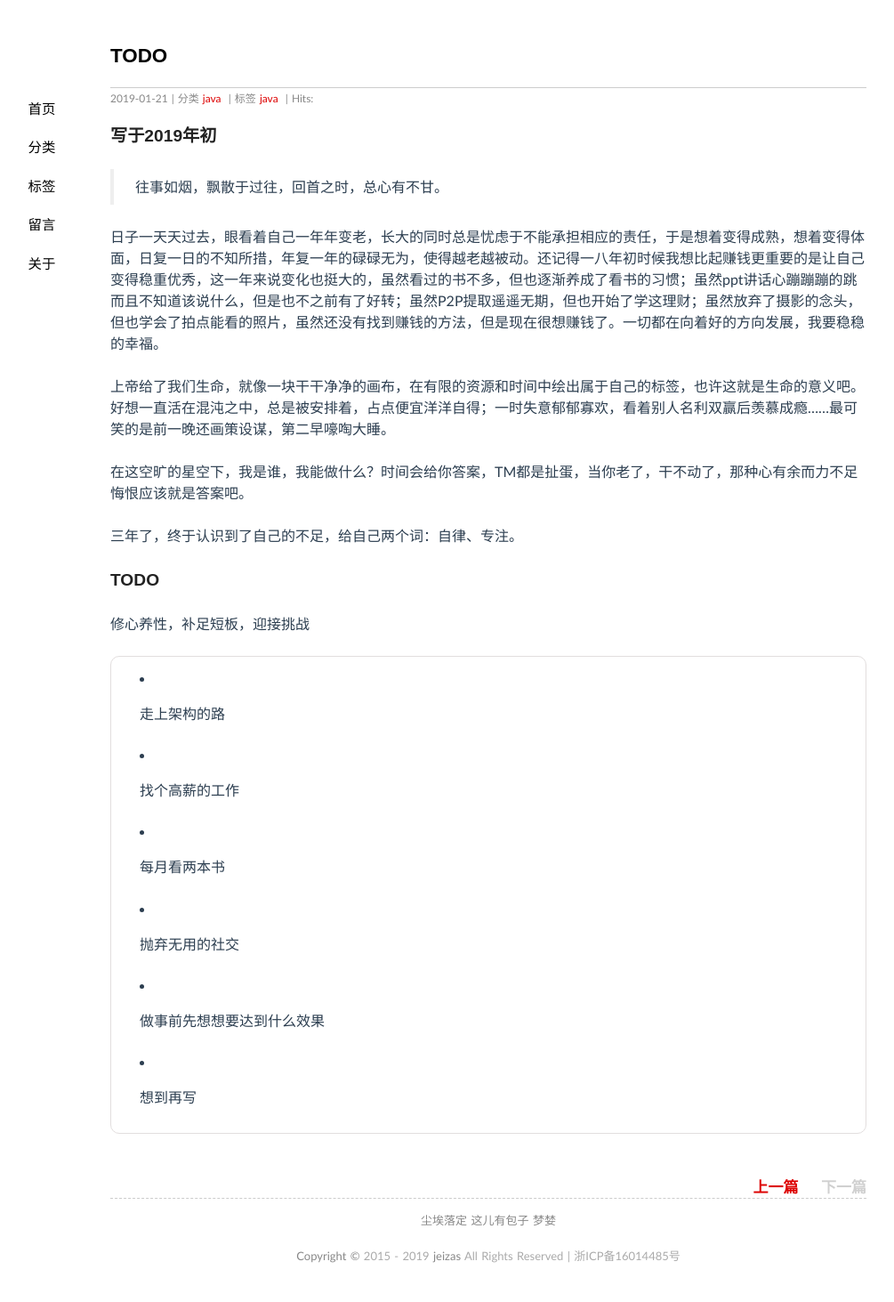
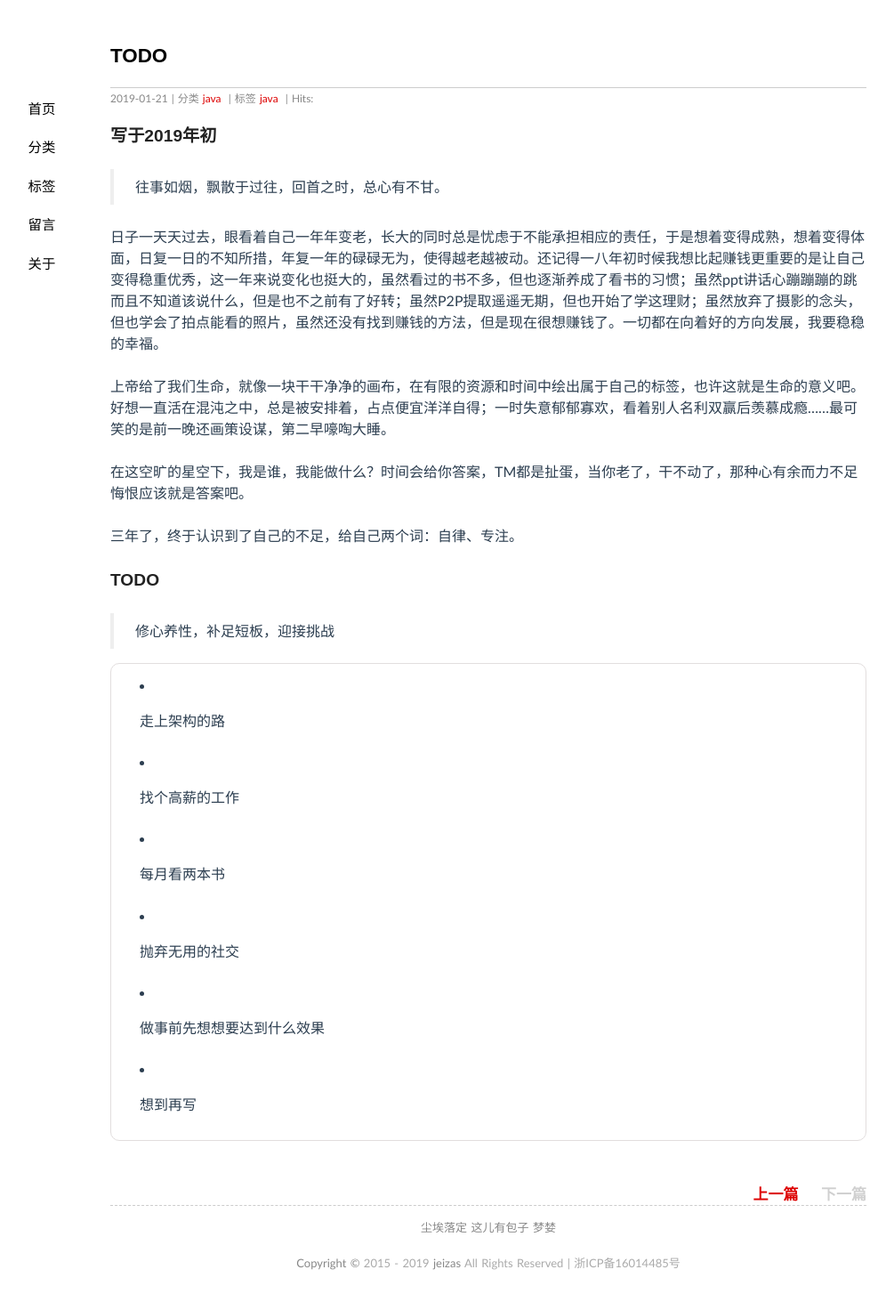
Before and after one commit to jeizas/jeizas.github.io, a Jekyll site: the page built from _posts/2019-01-21-todo_list.md, in a window 1280 px wide. Shown: the whole page at 89% size, without its empty margins (91-1096 px from the left). Built offline with Jekyll 4.4.1, drawn with Linux system fonts in a browser that asks for light colours; nearby versions of some CDN libraries; comment, search, counter and statistics services are not loaded.

```diff
--- a/_posts/2019-01-21-todo_list.md
+++ b/_posts/2019-01-21-todo_list.md
@@ -22,16 +22,16 @@ tags: java
 
 ### TODO
 
-修心养性，补足短板，迎接挑战
+> 修心养性，补足短板，迎接挑战
 
-- 走上架构的路
+-  走上架构的路
 
-- 找个高薪的工作
+-  找个高薪的工作
 
-- 每月看两本书
+-  每月看两本书
 
-- 抛弃无用的社交
+-  抛弃无用的社交
 
-- 做事前先想想要达到什么效果
+-  做事前先想想要达到什么效果
 
-- 想到再写
+-  想到再写
```
